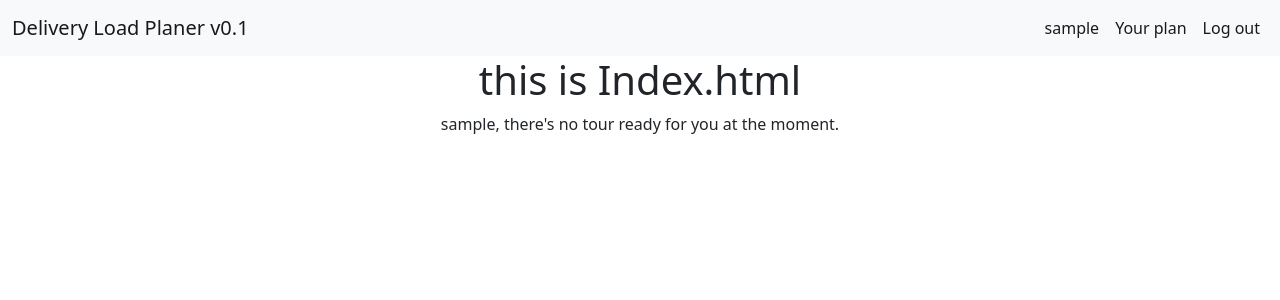
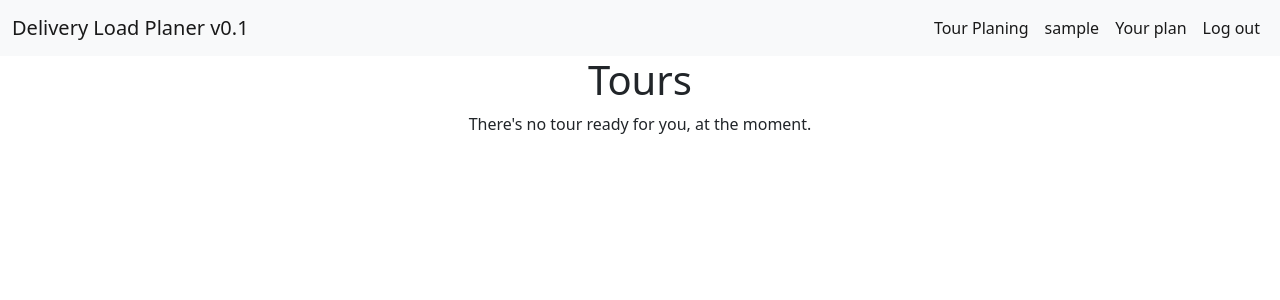
Before and after one commit to Laacis/delivery_load_planer, a Django app: page / in a window 1280 px wide. Shown: the top 300 px of the page. Run offline with Django 4.2, Linux system fonts and the light colour scheme; the visitor is signed in with stand-in values (Sample User, id 1).

Commit message:
sunday evening commit

```diff
--- a/load_planer/templates/load_planer/index.html
+++ b/load_planer/templates/load_planer/index.html
@@ -4,7 +4,7 @@
 {% block body %}
 
     <div class="container text-center">
-        <h1> this is Index.html</h1>
+        <h1> Tours</h1>
         <!-- Stack the columns on mobile by making one full-width and the other half-width -->
         {% if tours %}
         {% for tour in tours %}
@@ -13,7 +13,7 @@
         </div>
         {% endfor %}
         {% else %}
-        <p>{{ user }}, there's no tour ready for you at the moment.</p>
+        <p>There's no tour ready for you, at the moment.</p>
         {% endif %}
     </div>
 {% endblock %}
--- a/load_planer/templates/load_planer/layout.html
+++ b/load_planer/templates/load_planer/layout.html
@@ -21,6 +21,9 @@
                     <div class="collapse navbar-collapse" id="navbarSupportedContent">
                         <ul class="navbar-nav me-auto mb-2 mb-lg-0">
                         {% if user.is_authenticated %}
+                        <li class="nav-item">
+                            <a class="nav-link active" aria-current="page" href="{% url 'tour_planing' %}">Tour Planing</a>
+                        </li>
                         <li class="nav-item">
                             <a class="nav-link active" aria-current="page" href="#">{{ user.username }}</a>
                         </li>
--- a/load_planer/urls.py
+++ b/load_planer/urls.py
@@ -7,5 +7,6 @@ urlpatterns = [
     path("", views.index, name="index"),
     path("login", views.login_view, name="login"),
     path("logout", views.logout_view, name="logout"),
-    path("register", views.register, name="register")
+    path("register", views.register, name="register"),
+    path("tour_planing", views.tour_planing, name="tour_planing")
 ]
--- a/load_planer/views.py
+++ b/load_planer/views.py
@@ -13,6 +13,10 @@ from .models import *
 def index(request):
     tours = []
     return render(request, "load_planer/index.html", {"tours":tours})
+
+
+def tour_planing(request):
+    return render(request, "load_planer/tour_planing.html")
 
 
 def login_view(request):
```
Also changed, not shown: load_planer/templates/load_planer/tour_planing.html (added, +15 -0 lines).
